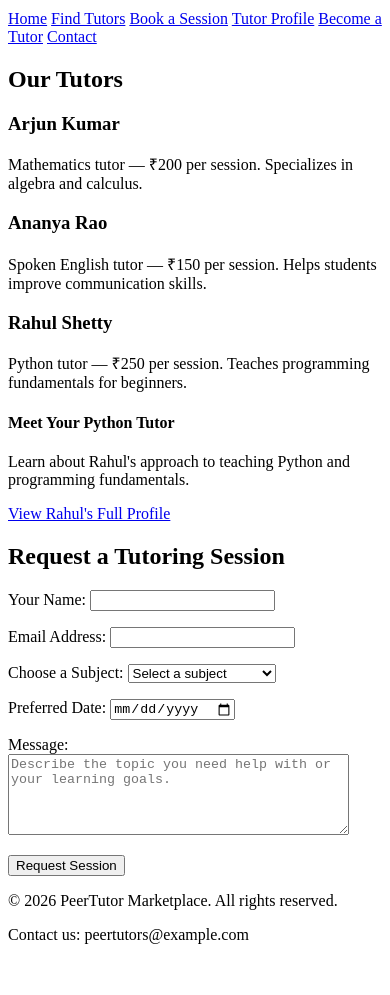
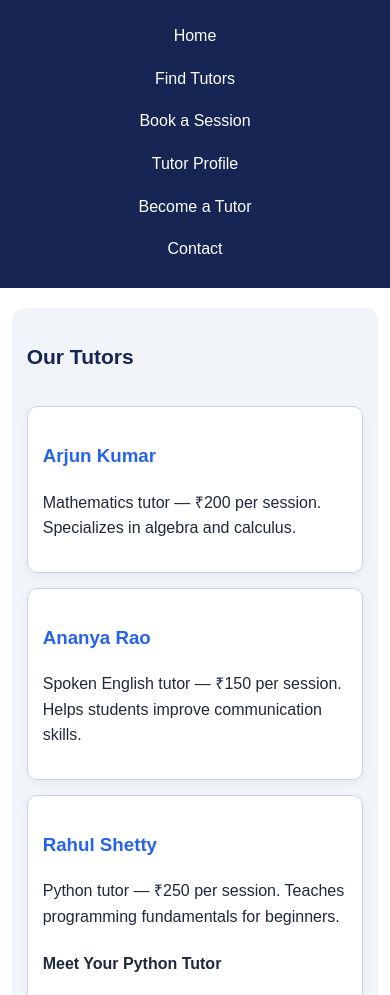
Before and after one commit to yaragattimudaraddib-coder/peer-tutoring-marketplace, a plain HTML site: page index.html in a window 390 px wide. Shown: the part 122-1117 px from the top of the page. Before the commit the page ends 1082 px from the top, so only its background shows below. Drawn offline with Linux system fonts and the light colour scheme.

Commit message:
Add responsive layouts for mobile tablet and desktop

```diff
--- a/index.html
+++ b/index.html
@@ -5,6 +5,7 @@
     <meta name="viewport" content="width=device-width, initial-scale=1.0">
     <meta name="description" content="PeerTutor Marketplace - Learn from students who recently mastered the same subjects.">
     <title>PeerTutor Marketplace</title>
+    <link rel="stylesheet" href="style.css">
 </head>
 
 <body>
--- /dev/null
+++ b/style.css
@@ -0,0 +1,265 @@
+
+/* =================================
+   1. GLOBAL RESPONSIVE FOUNDATION
+================================= */
+
+* {
+    box-sizing: border-box;
+}
+
+html {
+    width: 100%;
+    scroll-behavior: smooth;
+}
+
+body {
+    margin: 0;
+    padding: 0;
+    width: 100%;
+    font-family: Arial, sans-serif;
+    line-height: 1.6;
+    color: #1e293b;
+    overflow-x: hidden;
+}
+
+img {
+    max-width: 100%;
+    height: auto;
+}
+
+.container {
+    width: 90%;
+    max-width: 1200px;
+    margin: auto;
+}
+
+/* =================================
+   2. HEADER AND NAVIGATION - FLEXBOX
+================================= */
+
+header {
+    background: #172554;
+    color: white;
+    padding: 25px 5%;
+    text-align: center;
+}
+
+header h1 {
+    margin-top: 0;
+    font-size: 32px;
+}
+
+nav {
+    display: flex;
+    justify-content: center;
+    align-items: center;
+    flex-wrap: wrap;
+    gap: 15px;
+    margin-top: 20px;
+}
+
+nav a {
+    color: white;
+    text-decoration: none;
+    padding: 8px 12px;
+    border-radius: 6px;
+}
+
+nav a:hover {
+    background: #2563eb;
+}
+
+/* =================================
+   3. MAIN CONTENT
+================================= */
+
+main {
+    width: 90%;
+    max-width: 1100px;
+    margin: 35px auto;
+}
+
+section {
+    margin-bottom: 30px;
+    padding: 25px;
+    background: #f1f5f9;
+    border-radius: 12px;
+}
+
+h2 {
+    color: #172554;
+}
+
+/* =================================
+   4. TUTOR CARDS - CSS GRID
+================================= */
+
+#tutors {
+    display: grid;
+    grid-template-columns: repeat(3, minmax(0, 1fr));
+    gap: 20px;
+}
+
+#tutors h2 {
+    grid-column: 1 / -1;
+}
+
+#tutors article {
+    min-width: 0;
+    padding: 20px;
+    background: white;
+    border: 1px solid #cbd5e1;
+    border-radius: 10px;
+    box-shadow: 0 3px 10px rgba(0, 0, 0, 0.05);
+    transition: transform 0.2s ease;
+}
+
+#tutors article:hover {
+    transform: translateY(-4px);
+}
+
+#tutors article h3 {
+    color: #2563eb;
+}
+
+/* =================================
+   5. FORM STYLING
+================================= */
+
+form {
+    display: flex;
+    flex-direction: column;
+    gap: 15px;
+}
+
+form p {
+    display: flex;
+    flex-direction: column;
+    gap: 6px;
+    margin: 0;
+}
+
+input,
+select,
+textarea {
+    width: 100%;
+    max-width: 100%;
+    min-width: 0;
+    padding: 12px;
+    font-size: 16px;
+    border: 1px solid #cbd5e1;
+    border-radius: 6px;
+}
+
+textarea {
+    resize: vertical;
+}
+
+button {
+    padding: 12px 22px;
+    background: #2563eb;
+    color: white;
+    border: none;
+    border-radius: 6px;
+    cursor: pointer;
+    font-size: 16px;
+    align-self: flex-start;
+}
+
+button:hover {
+    background: #1e40af;
+}
+
+/* =================================
+   6. FOOTER
+================================= */
+
+footer {
+    background: #172554;
+    color: white;
+    text-align: center;
+    padding: 20px;
+}
+
+/* =================================
+   7. TABLET - 768px
+================================= */
+
+@media (max-width: 768px) {
+
+    main {
+        width: 94%;
+    }
+
+    #tutors {
+        grid-template-columns: repeat(2, minmax(0, 1fr));
+    }
+
+    nav {
+        gap: 8px;
+    }
+
+    section {
+        padding: 20px;
+    }
+}
+
+/* =================================
+   8. MOBILE - 480px
+================================= */
+
+@media (max-width: 480px) {
+
+    header {
+        padding: 20px 4%;
+    }
+
+    header h1 {
+        font-size: 24px;
+    }
+
+    header p {
+        font-size: 14px;
+    }
+
+    nav {
+        flex-direction: column;
+        gap: 5px;
+    }
+
+    nav a {
+        padding: 6px;
+    }
+
+    main {
+        width: 94%;
+        margin: 20px auto;
+    }
+
+    #tutors {
+        grid-template-columns: 1fr;
+        gap: 15px;
+    }
+
+    section {
+        padding: 15px;
+    }
+
+    h2 {
+        font-size: 21px;
+    }
+
+    #tutors article {
+        padding: 15px;
+    }
+
+    button {
+        width: 100%;
+        align-self: stretch;
+    }
+
+    footer {
+        padding: 15px;
+        font-size: 14px;
+    }
+}
```
Also changed, not shown: tutor.html (+2 -0 lines).
